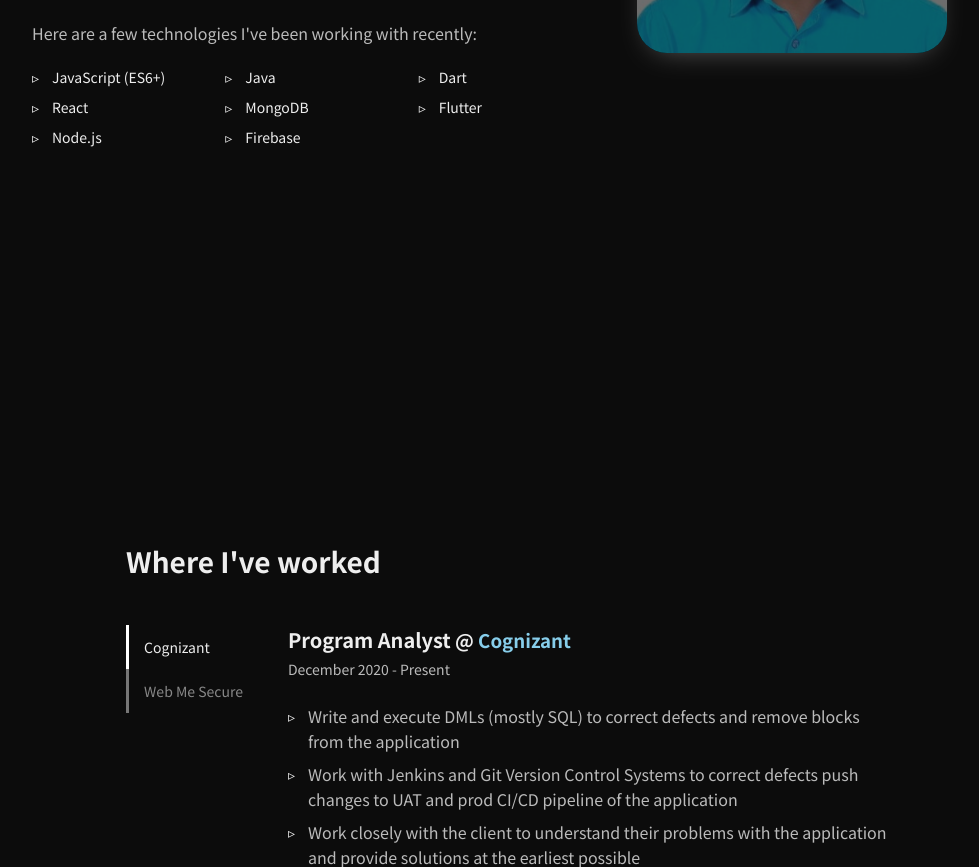
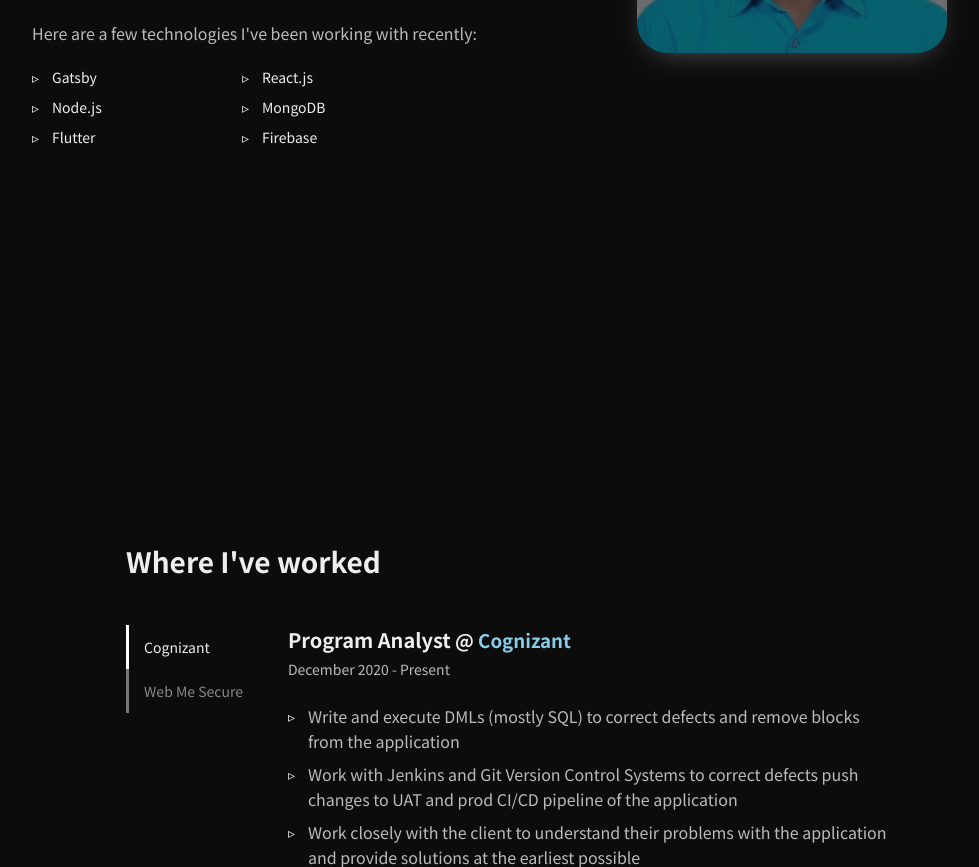
Before and after one commit to jerome-marshall/portfolio-gatsby, a Gatsby site: page / in a window 1280 px wide. Shown: the part 1294-2161 px from the top of the page, without its empty margins (133-1112 px from the left). Built offline with nearby package versions, Linux system fonts and the light colour scheme; Gatsby itself is replaced by a stand-in of ours.

Commit message:
added skillSet to GraphQL

```diff
--- a/gatsby-config.js
+++ b/gatsby-config.js
@@ -17,15 +17,8 @@ module.exports = {
     {
       resolve: `gatsby-source-filesystem`,
       options: {
-        name: `jobs`,
-        path: `${__dirname}/src/data/jobs/`,
-      },
-    },
-    {
-      resolve: `gatsby-source-filesystem`,
-      options: {
-        name: `projects`,
-        path: `${__dirname}/src/data/projects/`,
+        name: `data`,
+        path: `${__dirname}/src/data/`,
       },
     },
     `gatsby-transformer-remark`,
--- a/src/components/About/About.js
+++ b/src/components/About/About.js
@@ -7,20 +7,9 @@ import {
   Container,
 } from "./AboutElements"
 import { graphql, useStaticQuery } from "gatsby"
-import { GatsbyImage, getImage, Img } from "gatsby-plugin-image"
+import { GatsbyImage } from "gatsby-plugin-image"
 
 const AboutSection = () => {
-  const skills = [
-    "JavaScript (ES6+)",
-    "Java",
-    "Dart",
-    "React",
-    "MongoDB",
-    "Flutter",
-    "Node.js",
-    "Firebase",
-  ]
-
   const data = useStaticQuery(graphql`
     query MyImgQuery {
       img: file(relativePath: { eq: "me.jpg" }) {
@@ -28,11 +17,19 @@ const AboutSection = () => {
           gatsbyImageData(layout: CONSTRAINED, placeholder: BLURRED)
         }
       }
+      skillSet: file(relativePath: { eq: "SkillSet.md" }) {
+        childMarkdownRemark {
+          frontmatter {
+            skillSet
+          }
+        }
+      }
     }
   `)
 
   const image = data.img.childImageSharp.gatsbyImageData
-  console.log(image)
+
+  const skillSet = data.skillSet.childMarkdownRemark.frontmatter.skillSet
 
   return (
     <StyledAboutSection id="about">
@@ -62,8 +59,8 @@ const AboutSection = () => {
                 Here are a few technologies I've been working with recently:
               </p>
               <ul className="skills-list">
-                {skills &&
-                  skills.map((skill, i) => (
+                {skillSet &&
+                  skillSet.map((skill, i) => (
                     <li key={i}>
                       <span>{skill}</span>
                     </li>
--- a/src/components/About/AboutElements.js
+++ b/src/components/About/AboutElements.js
@@ -1,5 +1,5 @@
-import styled from "styled-components";
-import { landScapeMediaQueries } from "../../GlobalStyles";
+import styled from "styled-components"
+import { landScapeMediaQueries } from "../../GlobalStyles"
 
 export const StyledAboutSection = styled.section`
   max-width: 100%;
@@ -16,7 +16,7 @@ export const StyledAboutSection = styled.section`
   }
 
   ${landScapeMediaQueries}
-`;
+`
 
 export const AboutContent = styled.div`
   position: relative;
@@ -37,7 +37,7 @@ export const AboutContent = styled.div`
   @media (max-width: 1000px) {
     display: block;
   }
-`;
+`
 
 export const Container = styled.div`
   /* padding-top: var(--nav-height); */
@@ -52,7 +52,7 @@ export const Container = styled.div`
   @media (max-width: 768px) {
     grid-template-columns: 1fr;
   }
-`;
+`
 
 export const AboutSummary = styled.div`
   /* background-color: coral; */
@@ -73,7 +73,7 @@ export const AboutSummary = styled.div`
 
   & ul.skills-list {
     display: grid;
-    grid-template-columns: repeat(3, minmax(140px, 200px));
+    grid-template-columns: repeat(2, minmax(140px, 200px));
     grid-gap: 0 10px;
     padding: 0;
     margin-top: 20px;
@@ -111,7 +111,7 @@ export const AboutSummary = styled.div`
       } */
     }
   }
-`;
+`
 
 export const StyledPic = styled.div`
   /* background-color: aquamarine; */
@@ -175,4 +175,4 @@ export const StyledPic = styled.div`
     bottom: 10px;
     right: 10px;
   } */
-`;
+`
--- /dev/null
+++ b/src/data/SkillSet.md
@@ -0,0 +1,9 @@
+---
+skillSet:
+  - Gatsby
+  - React.js
+  - Node.js
+  - MongoDB
+  - Flutter
+  - Firebase
+---
```
